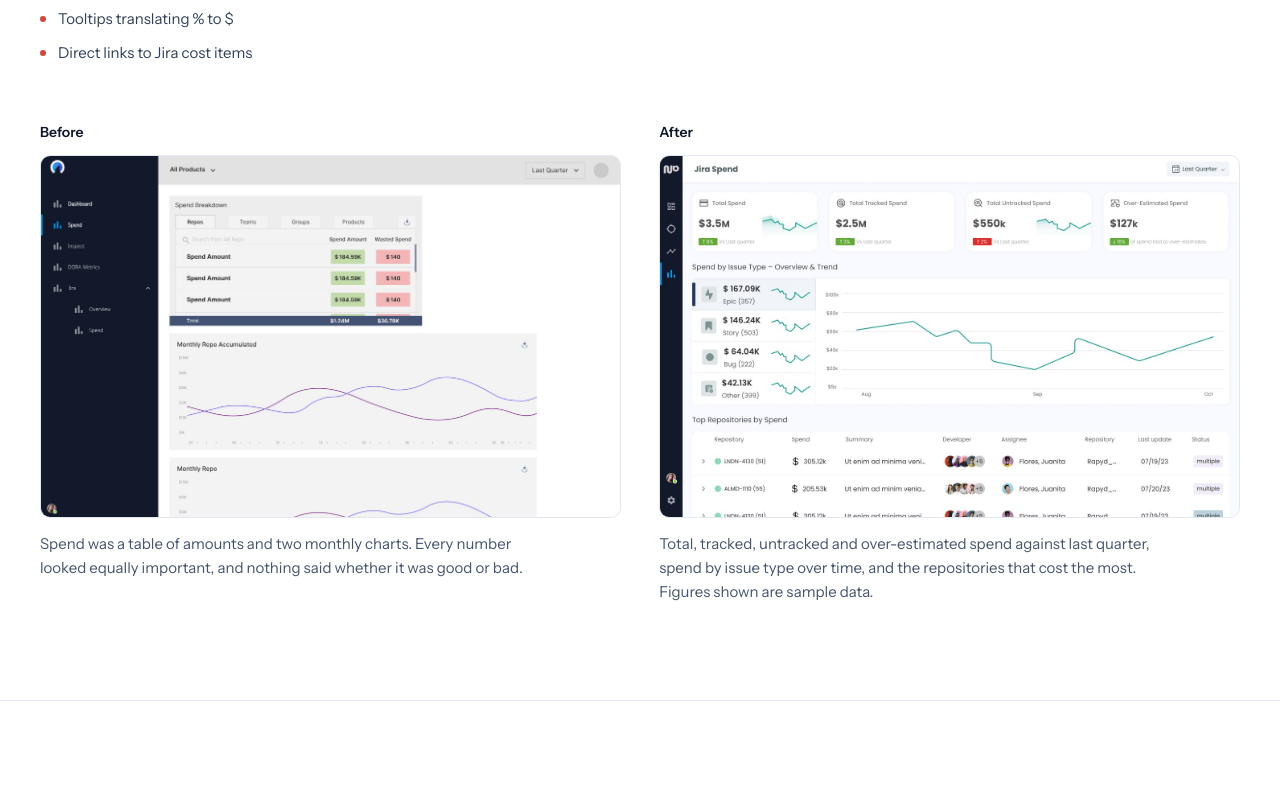
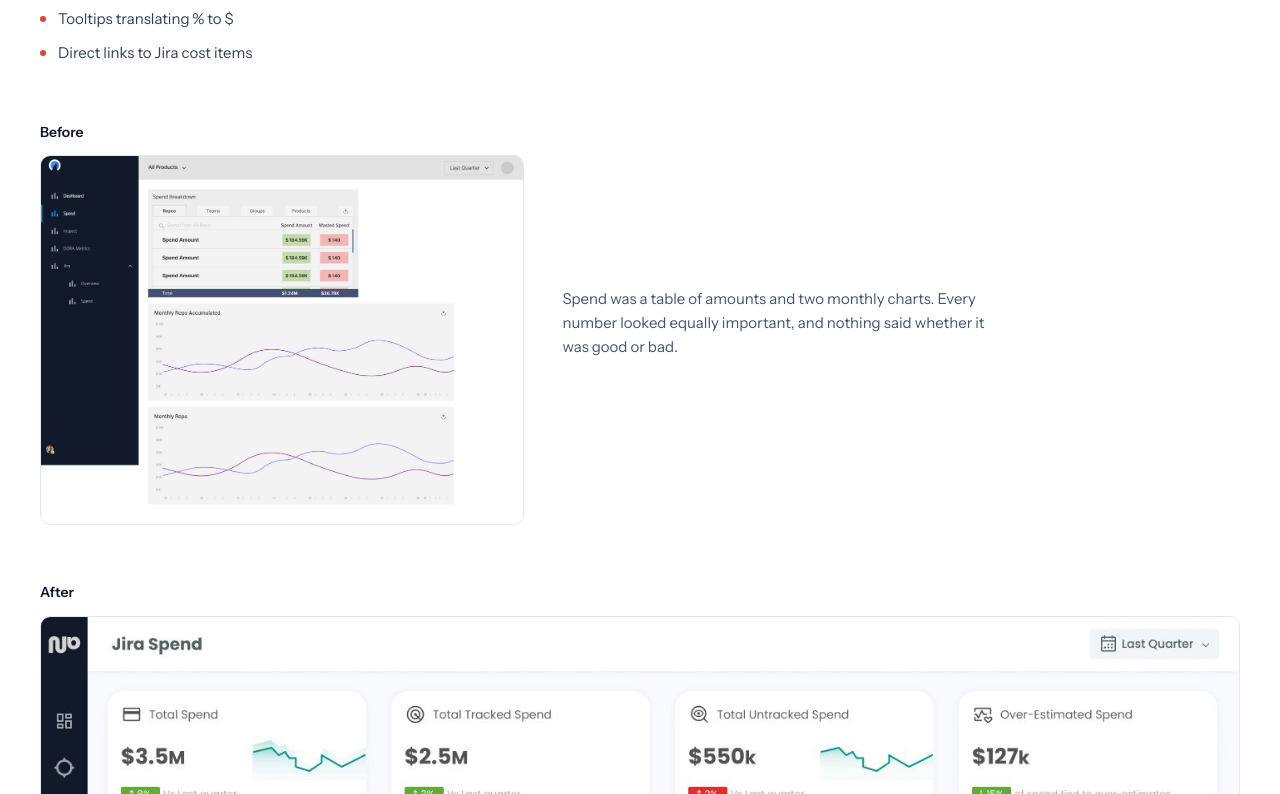
Before and after one commit to nnetalee-lang/portfolio, a plain HTML site: page stealth.html in a window 1280 px wide. Shown: the part 6801-7595 px from the top of the page. Drawn offline with Linux system fonts and the light colour scheme.

Commit message:
Stealth draft: small Before, full-width Jira Spend After
Co-Authored-By: Claude Opus 5.5 <noreply@anthropic.com>
Claude-Session: https://claude.ai/code/session_01J9yPeBdVcBmf13JRMLxGDT

```diff
--- a/assets/style.css
+++ b/assets/style.css
@@ -550,3 +550,8 @@ figure.solo { margin: 0; }
 figure.solo figcaption { margin-top: 14px; font-size: 15px; line-height: 1.6; color: var(--muted); max-width: 60ch; }
 .panel.plain { background: none; border: 0; padding: 0; }
 .split.top { align-items: start; }
+.before-row { display: grid; grid-template-columns: minmax(0, 5fr) minmax(0, 7fr); gap: clamp(20px, 3vw, 40px); align-items: center; }
+.before-row figure { margin: 0; min-width: 0; }
+.before-row .before-cap { margin: 0; font-size: 15px; line-height: 1.6; color: var(--muted); max-width: 44ch; }
+.before-row .pair-label, figure.solo .pair-label { margin: 0 0 12px; font-size: 14px; font-weight: 600; color: var(--ink); }
+@media (max-width: 880px) { .before-row { grid-template-columns: 1fr; } }
--- a/stealth.html
+++ b/stealth.html
@@ -76,7 +76,7 @@
     <p class="eyebrow">Insight 01</p>
     <h2>Most tools don’t talk money</h2>
     <p class="lead">Most of the competitors didn’t show cost or ROI. And in our own product, designed by the engineers before I joined, spend was a table of amounts where nothing said whether a number was good or bad.</p>
-    <div class="stack" style="margin-top: clamp(40px, 5vw, 64px)"><div><p class="listlabel">Added financial indicators to every chart</p><ul class="dots"><li>Quarterly savings comparisons</li><li>Tooltips translating % to $</li><li>Direct links to Jira cost items</li></ul></div><div class="pair"><figure><p class="pair-label">Before</p><div class="shot"><img src="/img/stealth/before-spend.jpg" alt="The existing Spend screen: a spend breakdown table with green and red amount boxes, and two monthly charts with no labels or context" width="2400" height="1834" loading="lazy" decoding="async"></div><figcaption>Spend was a table of amounts and two monthly charts. Every number looked equally important, and nothing said whether it was good or bad.</figcaption></figure><figure><p class="pair-label">After</p><div class="shot"><img src="/img/stealth/jira-spend.jpg" alt="The redesigned Jira Spend screen with spend cards, a trend by issue type and top repositories by spend" width="1440" height="900" loading="lazy" decoding="async"></div><figcaption>Total, tracked, untracked and over-estimated spend against last quarter, spend by issue type over time, and the repositories that cost the most. Figures shown are sample data.</figcaption></figure></div></div>
+    <div class="stack" style="margin-top: clamp(40px, 5vw, 64px)"><div><p class="listlabel">Added financial indicators to every chart</p><ul class="dots"><li>Quarterly savings comparisons</li><li>Tooltips translating % to $</li><li>Direct links to Jira cost items</li></ul></div><div class="before-row"><figure><p class="pair-label">Before</p><div class="shot"><img src="/img/stealth/before-spend.jpg" alt="The existing Spend screen: a spend breakdown table with green and red amount boxes, and two monthly charts with no labels or context" width="2400" height="1834" loading="lazy" decoding="async"></div></figure><p class="before-cap">Spend was a table of amounts and two monthly charts. Every number looked equally important, and nothing said whether it was good or bad.</p></div><figure class="solo"><p class="pair-label">After</p><div class="shot"><img src="/img/stealth/jira-spend.jpg" alt="The redesigned Jira Spend screen with spend cards, a trend by issue type and top repositories by spend" width="1440" height="900" loading="lazy" decoding="async"></div><figcaption>Total, tracked, untracked and over-estimated spend against last quarter, spend by issue type over time, and the repositories that cost the most. Figures shown are sample data.</figcaption></figure></div>
   </div>
 </section>
 <section class="section">
```
